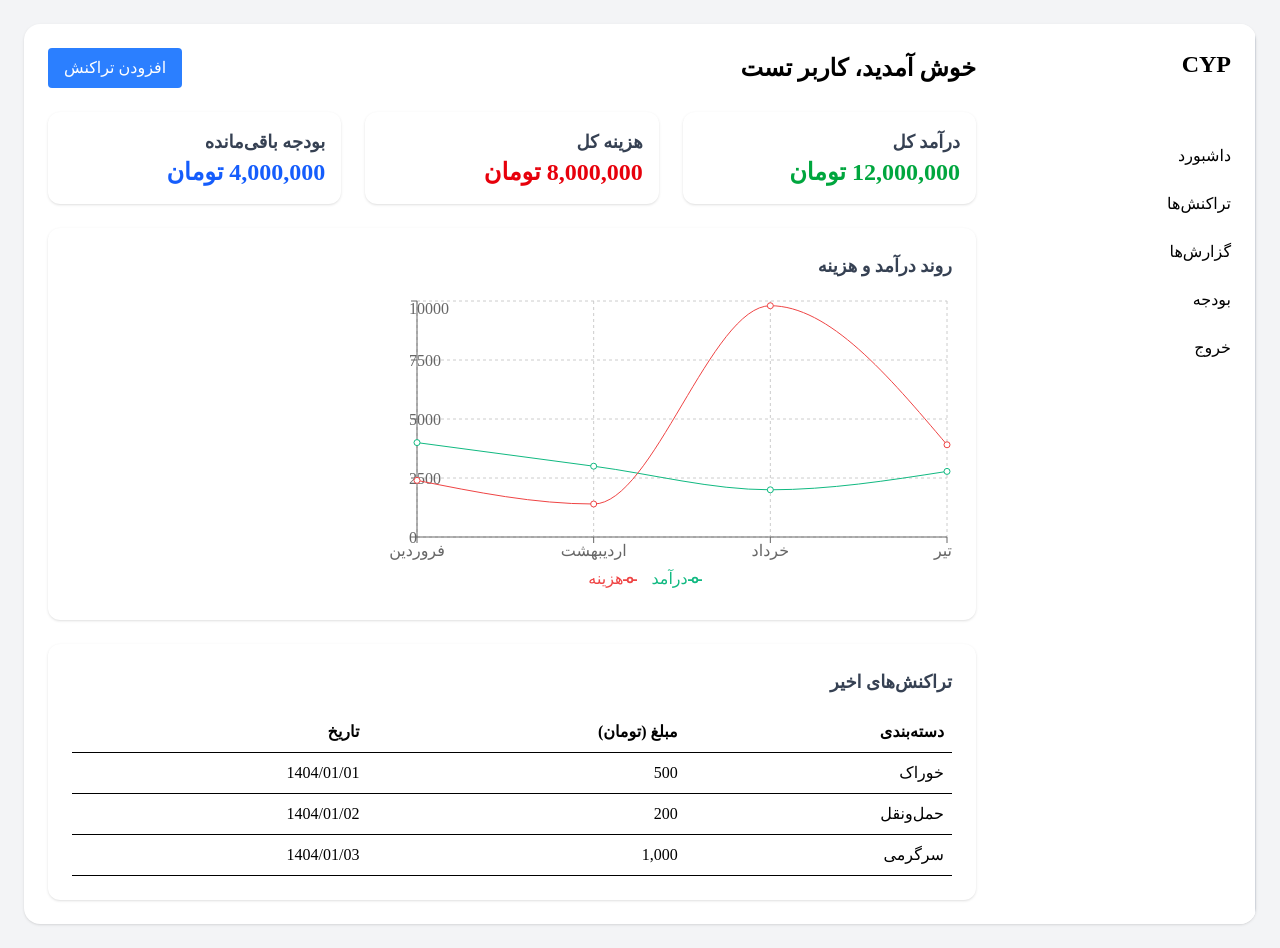
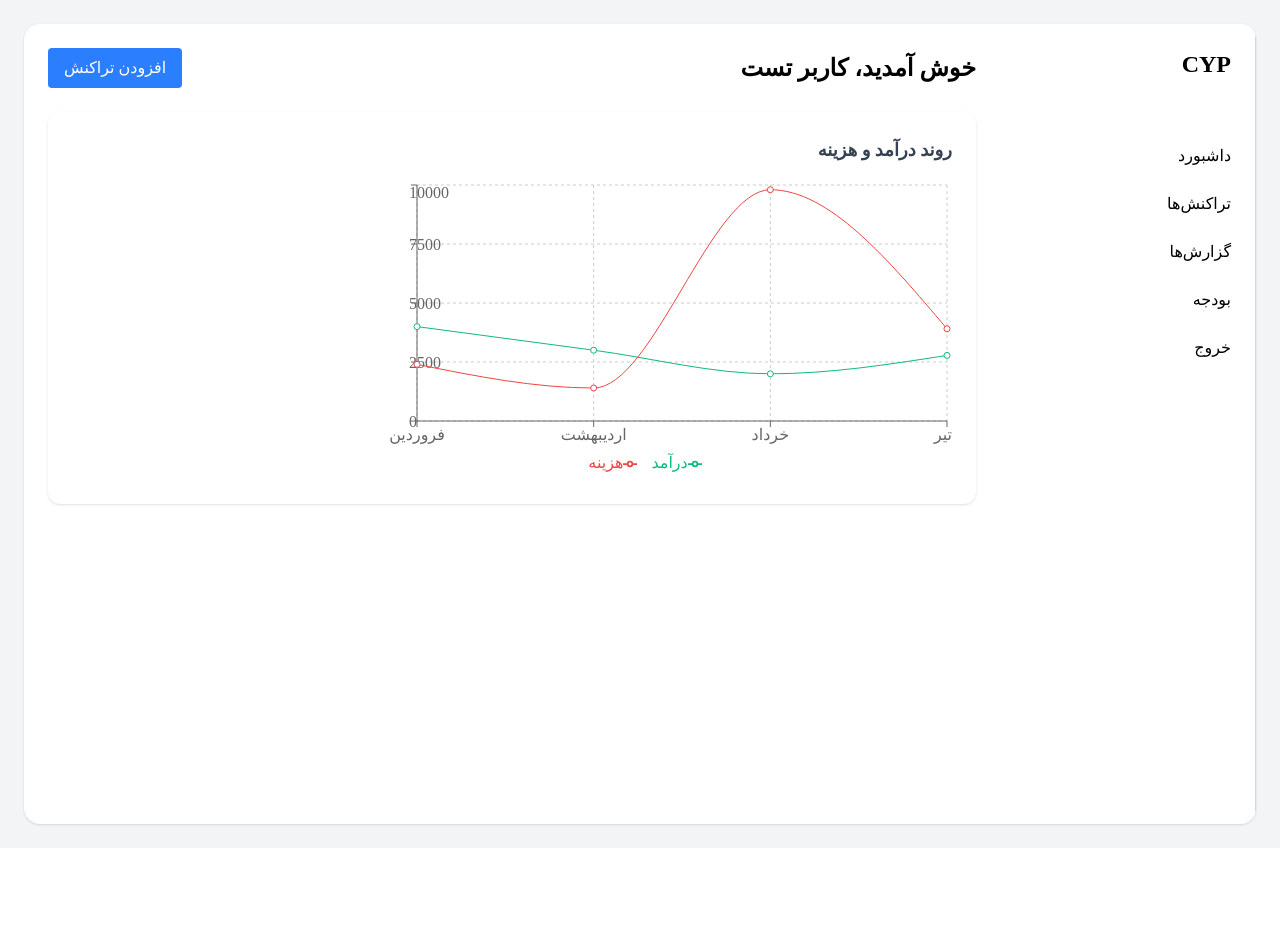
Before and after one commit to Lo-Agency/cyp-app, a React app: page /Dashbord in a window 1280 px wide. After the commit the page ends 848 px from the top, so only its background shows below. Built offline with nearby package versions, Linux system fonts and the light colour scheme; the HTML template or start-up script is replaced by a standard one; a web font is replaced by a local one.

Commit message:
remove some code

```diff
--- a/src/component/dashbord/Dashbord.tsx
+++ b/src/component/dashbord/Dashbord.tsx
@@ -51,20 +51,6 @@ export default function Dashbord() {
               افزودن تراکنش
             </button>
           </div>
-          <div className="grid grid-cols-1 md:grid-cols-3 gap-6 mb-6">
-            <div className="bg-white p-4 rounded-xl shadow">
-              <h3 className="text-lg font-semibold text-gray-700">درآمد کل</h3>
-              <p className="text-2xl font-bold text-green-600">12,000,000 تومان</p>
-            </div>
-            <div className="bg-white p-4 rounded-xl shadow">
-              <h3 className="text-lg font-semibold text-gray-700">هزینه کل</h3>
-              <p className="text-2xl font-bold text-red-600">8,000,000 تومان</p>
-            </div>
-            <div className="bg-white p-4 rounded-xl shadow">
-              <h3 className="text-lg font-semibold text-gray-700">بودجه باقی‌مانده</h3>
-              <p className="text-2xl font-bold text-blue-600">4,000,000 تومان</p>
-            </div>
-          </div>
 
 
           <div className="bg-white p-6 rounded-xl shadow mb-6">
@@ -81,27 +67,7 @@ export default function Dashbord() {
           </div>
 
 
-          <div className="bg-white p-6 rounded-xl shadow">
-            <h3 className="text-lg font-semibold text-gray-700 mb-4">تراکنش‌های اخیر</h3>
-            <table className="w-full text-right">
-              <thead>
-                <tr className="border-b">
-                  <th className="p-2">دسته‌بندی</th>
-                  <th className="p-2">مبلغ (تومان)</th>
-                  <th className="p-2">تاریخ</th>
-                </tr>
-              </thead>
-              <tbody>
-                {transactions.map((transaction) => (
-                  <tr key={transaction.id} className="border-b">
-                    <td className="p-2">{transaction.category}</td>
-                    <td className="p-2">{transaction.amount.toLocaleString()}</td>
-                    <td className="p-2">{transaction.date}</td>
-                  </tr>
-                ))}
-              </tbody>
-            </table>
-          </div>
+
         </div>
       </div>
     </div>
```
